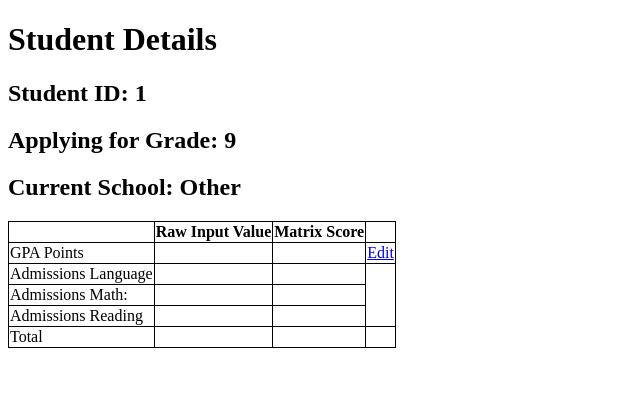
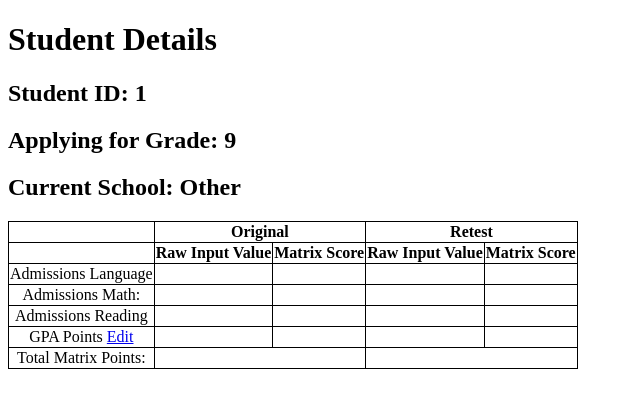
Before and after one commit to rss5799/Admissions-Management-System, a Flask app: page /student_details/ in a window 1280 px wide. Shown: the top 408 px of the page, without its empty margins (0-640 px from the left). Run offline with Flask 3, Linux system fonts and the light colour scheme; the visitor is signed in with stand-in values (Sample User, id 1).

Commit message:
total score visible with test and retest values

```diff
--- a/app/csv_utils/csv_reader_writer.py
+++ b/app/csv_utils/csv_reader_writer.py
@@ -21,7 +21,6 @@ def fetch_updated_student_instance(student_id):
                     matrix_languauge = row[header.index('matrix_languauge')],
                     matrix_math = row[header.index('matrix_math')],
                     matrix_reading = row[header.index('matrix_reading')],
-                    matrix_points_total= calculate_total_matrix_points(student_id),
                     status = row[header.index('status')],
                     matrix_languauge_retest = row[header.index('matrix_languauge_retest')],
                     matrix_math_retest = row[header.index('matrix_math_retest')],
@@ -42,7 +41,7 @@ def fetch_updated_student_instance(student_id):
     return(0)
 
 
-def write_gpa_to_csv(student_id, gpa, matrix_gpa):
+def write_gpa_to_csv(student_id, gpa, matrix_gpa, total_points, total_points_retest):
     rows = []
     with open(original_schoolmint_data, 'r') as file:
         reader = csv.DictReader(file)
@@ -51,6 +50,8 @@ def write_gpa_to_csv(student_id, gpa, matrix_gpa):
             if row['id'] == student_id:
                 row['gpa'] = gpa
                 row['matrix_gpa'] = matrix_gpa
+                row['total_points'] = total_points
+                row['total_points_retest'] = total_points_retest
 
 
     with open(original_schoolmint_data, 'w', newline = '') as file:
@@ -59,29 +60,29 @@ def write_gpa_to_csv(student_id, gpa, matrix_gpa):
         writer.writerows(rows)
 
 
-def calculate_total_matrix_points(student_id):
-    with open(original_schoolmint_data, 'r') as file:
-        reader = csv.reader(file)
-        header = next(reader)
-        for row in reader:
-            if str(row[header.index('id')]) == str(student_id):
-                if(row[header.index('matrix_gpa')] == ""):
-                    total_matrix_points = ""
+# def calculate_total_matrix_points_OG(student_id):
+#     with open(original_schoolmint_data, 'r') as file:
+#         reader = csv.reader(file)
+#         header = next(reader)
+#         for row in reader:
+#             if str(row[header.index('id')]) == str(student_id):
+#                 if(row[header.index('matrix_gpa')] == ""):
+#                     total_matrix_points = ""
 
-                elif (row[header.index('total_points_retest')] != ""):
-                    matrix_test_OG = int(row[header.index('matrix_languauge')]) + int(row[header.index('matrix_math')]) + int(row[header.index('matrix_reading')])
-                    matrix_test_retest = int(row[header.index('matrix_math_retest')]) + int(row[header.index('matrix_reading_restest')]) + int(row[header.index('matrix_languauge_retest')])
+#                 elif (row[header.index('total_points_retest')] != ""):
+#                     matrix_test_OG = int(row[header.index('matrix_languauge')]) + int(row[header.index('matrix_math')]) + int(row[header.index('matrix_reading')])
+#                     matrix_test_retest = int(row[header.index('matrix_math_retest')]) + int(row[header.index('matrix_reading_restest')]) + int(row[header.index('matrix_languauge_retest')])
 
-                    if(matrix_test_retest > matrix_test_OG):
-                        total_matrix_points = matrix_test_retest + int(row[header.index('matrix_gpa')])
-                    else:
-                        total_matrix_points = matrix_test_OG + int(row[header.index('matrix_gpa')])
+#                     if(matrix_test_retest > matrix_test_OG):
+#                         total_matrix_points = matrix_test_retest + int(row[header.index('matrix_gpa')])
+#                     else:
+#                         total_matrix_points = matrix_test_OG + int(row[header.index('matrix_gpa')])
 
-                elif (row[header.index('total_points')] != ""):
-                    matrix_test_OG = int(row[header.index('matrix_languauge')]) + int(row[header.index('matrix_math')]) + int(row[header.index('matrix_reading')])
-                    total_matrix_points = matrix_test_OG + int(row[header.index('matrix_gpa')])
+#                 elif (row[header.index('total_points')] != ""):
+#                     matrix_test_OG = int(row[header.index('matrix_languauge')]) + int(row[header.index('matrix_math')]) + int(row[header.index('matrix_reading')])
+#                     total_matrix_points = matrix_test_OG + int(row[header.index('matrix_gpa')])
 
-                else:
-                    total_matrix_points = ""
+#                 else:
+#                     total_matrix_points = ""
 
-                return(total_matrix_points)
+#                 return(total_matrix_points)
--- a/app/models/student.py
+++ b/app/models/student.py
@@ -1,5 +1,5 @@
 class Student:
-    def __init__(self, id, gpa, matrix_gpa,language_test_scores,reading_test_score,math_test_scores,total_points,matrix_languauge,matrix_math,matrix_reading, matrix_points_total,status,matrix_languauge_retest,matrix_math_retest,matrix_reading_restest,total_points_retest, updated_at,guardian1_email,guardian2_email,grade,deliver_test_accomodation_approved,test_date_sign_up, current_school,language_test_scores2, reading_test_score2, math_test_scores2):
+    def __init__(self, id, gpa, matrix_gpa,language_test_scores,reading_test_score,math_test_scores,total_points,matrix_languauge,matrix_math,matrix_reading, status,matrix_languauge_retest,matrix_math_retest,matrix_reading_restest,total_points_retest, updated_at,guardian1_email,guardian2_email,grade,deliver_test_accomodation_approved,test_date_sign_up, current_school,language_test_scores2, reading_test_score2, math_test_scores2):
         self.id = id
         self.gpa = gpa
         self.matrix_gpa = matrix_gpa
@@ -10,7 +10,6 @@ class Student:
         self.matrix_languauge = matrix_languauge
         self.matrix_math = matrix_math
         self.matrix_reading = matrix_reading
-        self.matrix_points_total = matrix_points_total
         self.status = status
         self.matrix_languauge_retest = matrix_languauge_retest
         self.matrix_math_retest = matrix_math_retest
--- a/app/routes.py
+++ b/app/routes.py
@@ -62,9 +62,31 @@ def calculate_gpa_route():
 
         gpa = calculate_gpa(grades)
         matrix_gpa = lookup_matrix_points(gpa, matrix["gpa"]) # gpa->matrix_gpa value in DummyDataComplete.csv
+        total_points = current_student.total_points
+        total_points_retest = current_student.total_points_retest
+        if(total_points != ""):
+            if(current_student.matrix_languauge == ""):
+                current_student.matrix_languauge = 0
+            if(current_student.matrix_math == ""):
+                current_student.matrix_math = 0
+            if(current_student.matrix_reading == ""):
+                current_student.matrix_reading = 0
+            total_points = current_student.matrix_languauge + current_student.matrix_math + current_student.matrix_reading + matrix_gpa
+        else:
+            total_points = matrix_gpa
 
+        if(current_student.total_points_retest != ""):
+            if(current_student.matrix_languauge_retest == ""):
+                current_student.matrix_languauge_retest = 0
+            if(current_student.matrix_math_retest == ""):
+                current_student.matrix_math_retest = 0
+            if(current_student.matrix_reading_restest == ""):
+                current_student.matrix_reading_restest = 0
+            total_points_retest = current_student.matrix_languauge_retest + current_student.matrix_math_retest + current_student.matrix_reading_restest + matrix_gpa
+        else:
+            total_points_retest = matrix_gpa
         #update csv
-        write_gpa_to_csv(current_student.id, gpa, matrix_gpa)
+        write_gpa_to_csv(current_student.id, gpa, matrix_gpa, total_points, total_points_retest)
         #retrieve updated student data with new report card info
         current_student = retrieve_current_student()
         flash("GPA and Matrix GPA Score successfully calculated.")
--- a/app/templates/student_details.html
+++ b/app/templates/student_details.html
@@ -16,6 +16,7 @@
         justify-items: flex-end;
         width: fit-content;
         padding: 100dp;
+        text-align: center;
         }
         </style>
 
@@ -23,40 +24,57 @@
 
     <tr>
         <th></th>
+        <th colspan="2">Original</th>
+        <th colspan="2">Retest</th>
+    </tr>
+
+    <tr>
+        <th></th>
+        <th>Raw Input Value</th>
+        <th>Matrix Score</th>
         <th>Raw Input Value</th>
         <th>Matrix Score</th>
     </tr>
 
-    <tr>
-    <td>GPA Points</td>
-    <td> {{ results.gpa }}</td>
-    <td>{{ results.matrix_gpa }}</td>
-    <td> <a href="/enter_report_card">Edit</a> </td>
-    </tr>
 
         <tr>
     <td>Admissions Language</td>
     <td>{{ results.language_test_scores }} </td>
     <td>{{ results.matrix_languauge }}</td>
+    <td>{{ results.language_test_scores2 }} </td>
+    <td>{{ results.matrix_languauge_retest }}</td>
     </tr>
+
+
 
         <tr>
     <td>Admissions Math:</td>
     <td>{{ results.math_test_scores }}</td>
     <td>{{ results.matrix_math }}</td>
+        <td>{{ results.math_test_scores2 }}</td>
+    <td>{{ results.matrix_math_retest }}</td>
     </tr>
 
         <tr>
     <td>Admissions Reading</td>
     <td> {{ results.reading_test_score }}</td>
     <td>{{ results.matrix_reading }}</td>
+        <td> {{ results.reading_test_score2 }}</td>
+    <td>{{ results.matrix_reading_restest }}</td>
     </tr>
 
     <tr>
-    <td>Total</td>
-    <td></td>
-    <td>{{ results.matrix_points_total }}</td>
-    <td></td>
+    <td>GPA Points <a href="/enter_report_card">Edit</a></td>
+    <td> {{ results.gpa }}</td>
+    <td>{{ results.matrix_gpa }}</td>
+    <td> {{ results.gpa }}</td>
+    <td>{{ results.matrix_gpa }}</td>
+    </tr>
+
+    <tr>
+    <td>Total Matrix Points:</td>
+    <td colspan="2">{{ results.total_points }}</td>
+    <td colspan="2">{{ results.total_points_retest }}</td>
     </tr>
 </table>
 
```
Also changed, not shown: new_data_file.csv.
